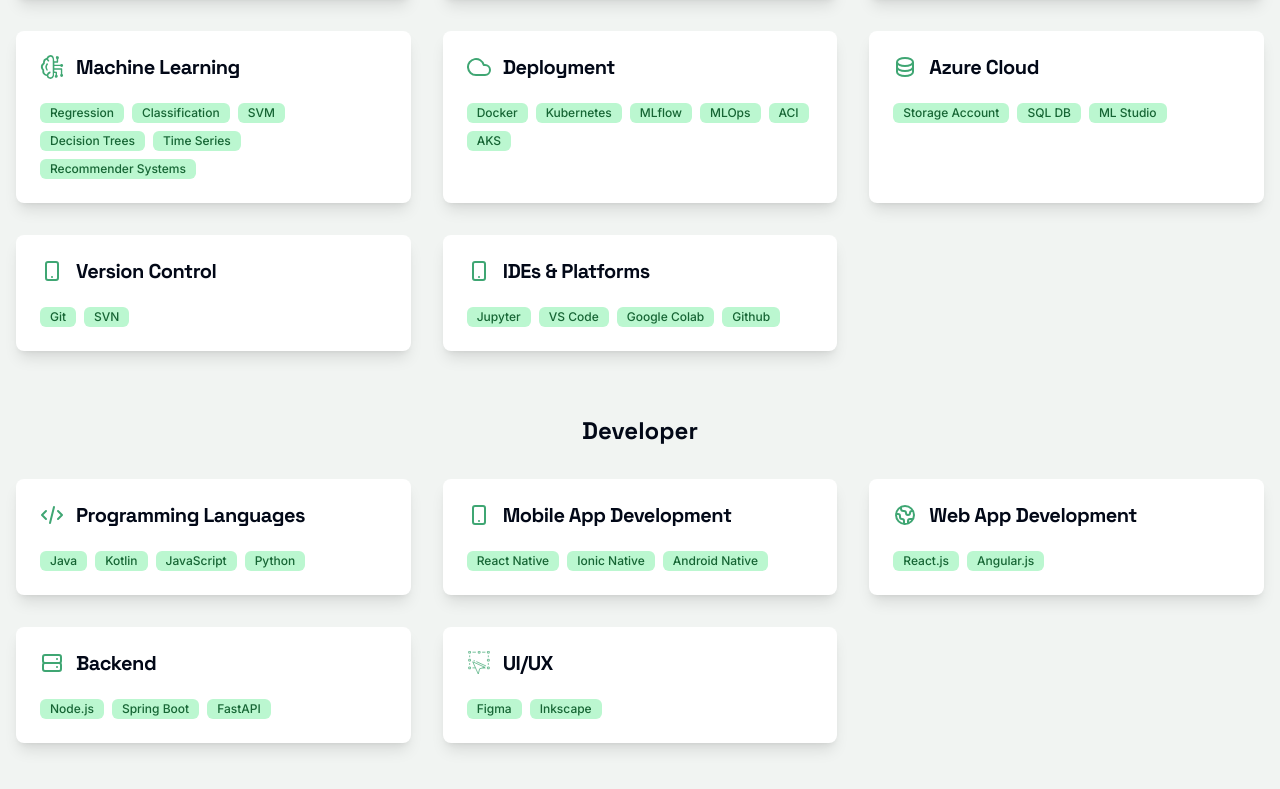
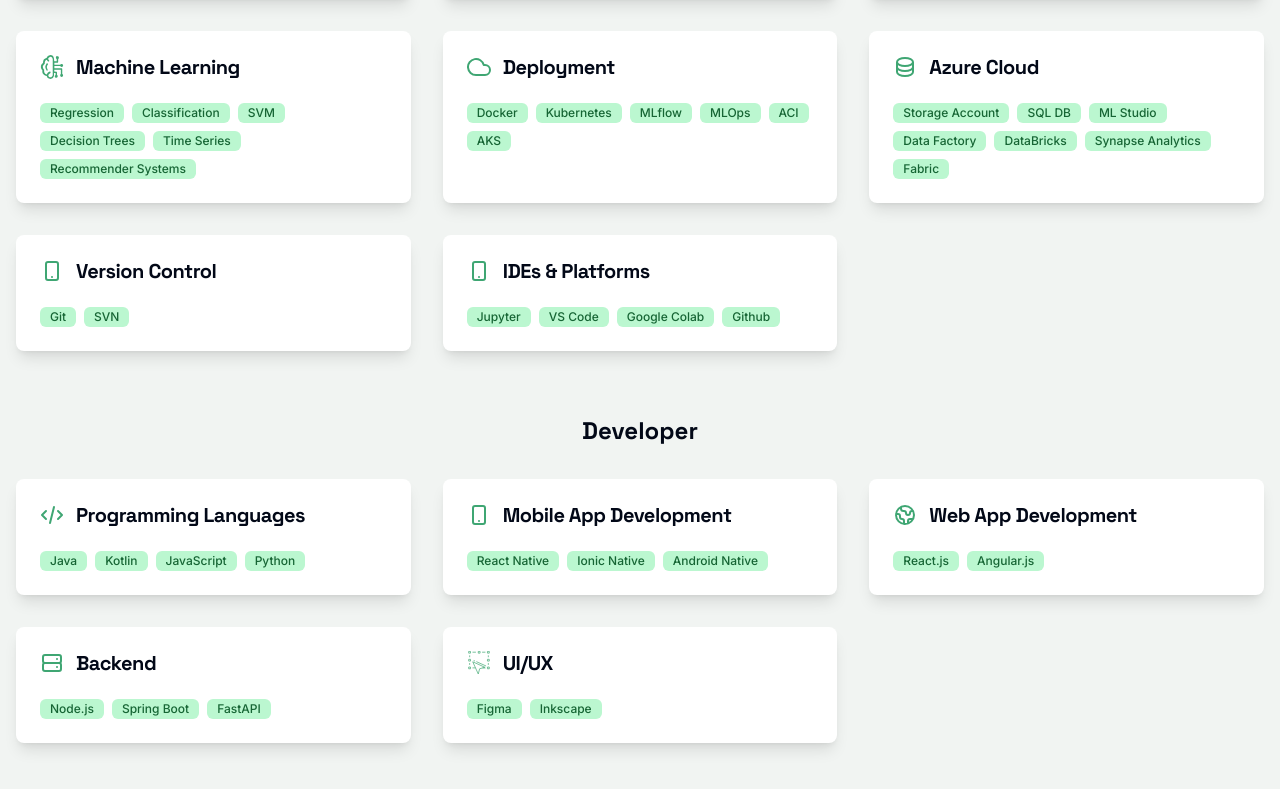
Before and after one commit to Vignesh96-R/vignesh-portfolio, an Angular app: page / in a window 1280 px wide. Shown: the part 1351-2140 px from the top of the page. Built offline with nearby package versions, Linux system fonts and the light colour scheme.

Commit message:
update development

```diff
--- a/src/app/components/sections/skills-section/skills-section.component.ts
+++ b/src/app/components/sections/skills-section/skills-section.component.ts
@@ -44,7 +44,7 @@
     {
       category: 'Azure Cloud',
       icon: 'database',
-      skills: ['Storage Account', 'SQL DB', 'ML Studio'], //, 'Data Factory', 'DataBricks', 'Synapse Analytics', 'Fabric'
+      skills: ['Storage Account', 'SQL DB', 'ML Studio', 'Data Factory', 'DataBricks', 'Synapse Analytics', 'Fabric'],
     },
      {
       category: 'Version Control',
```
